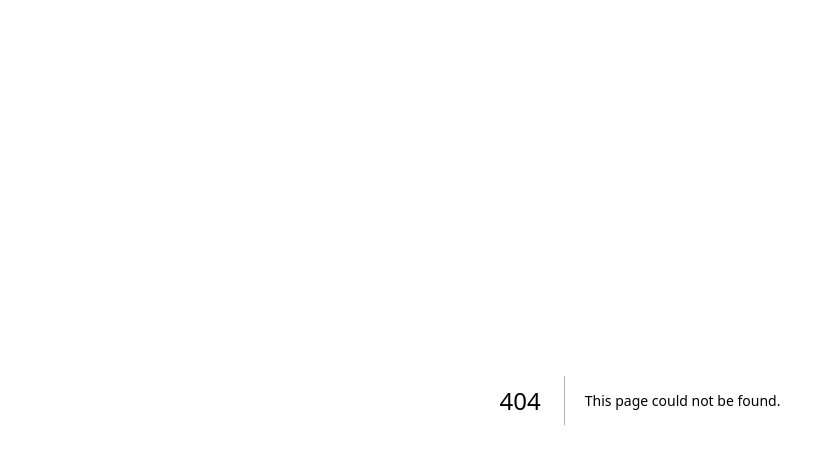
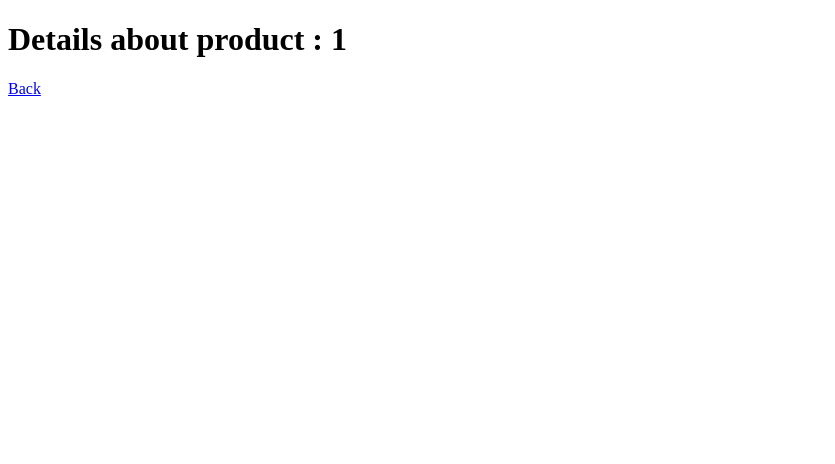
Before and after one commit to Saurav-2468/Learning-NextJs, a Next.js app: page /products/1 in a window 1280 px wide. Before the commit this address had no page. Shown: the top 464 px of the page, without its empty margins (0-835 px from the left). Built offline with nearby package versions, Linux system fonts and the light colour scheme.

Commit message:
Dynamic Routes in Nextjs

```diff
--- /dev/null
+++ b/src/app/products/[productid]/page.tsx
@@ -0,0 +1,20 @@
+import Link from "next/link";
+import { ReactNode } from "react";
+
+interface Props {
+  params: {
+    productid: ReactNode;
+  };
+}
+
+const ProductDetails = async ({ params }: Props) => {
+  let paramsResolved = await params;
+  return (
+    <div>
+      <h1>Details about product : {paramsResolved.productid}</h1>
+      <Link href="/products">Back</Link>
+    </div>
+  );
+};
+
+export default ProductDetails;
```
Also changed, not shown: src/app/products/page.tsx (added, +13 -0 lines), readme.txt.
